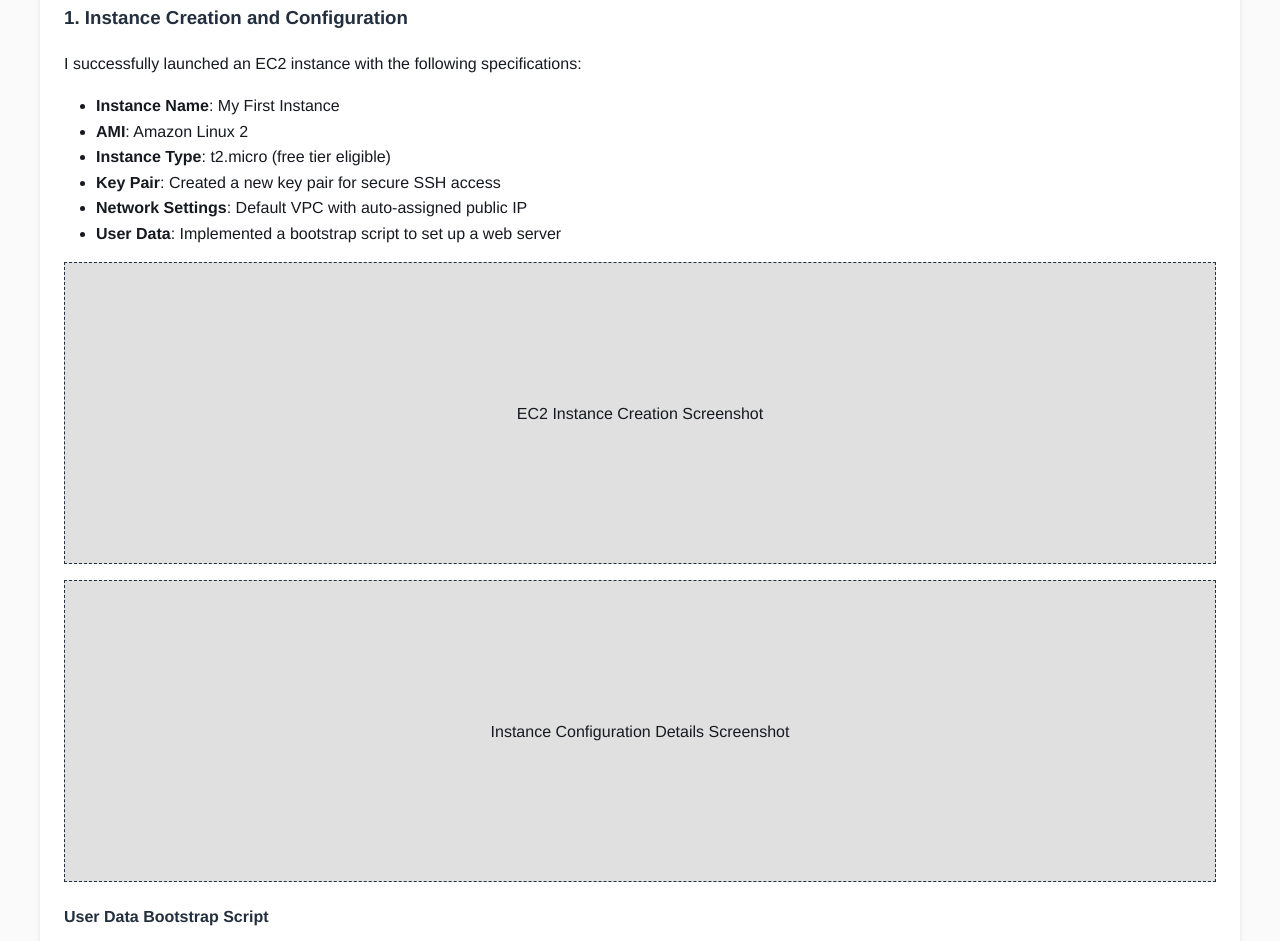
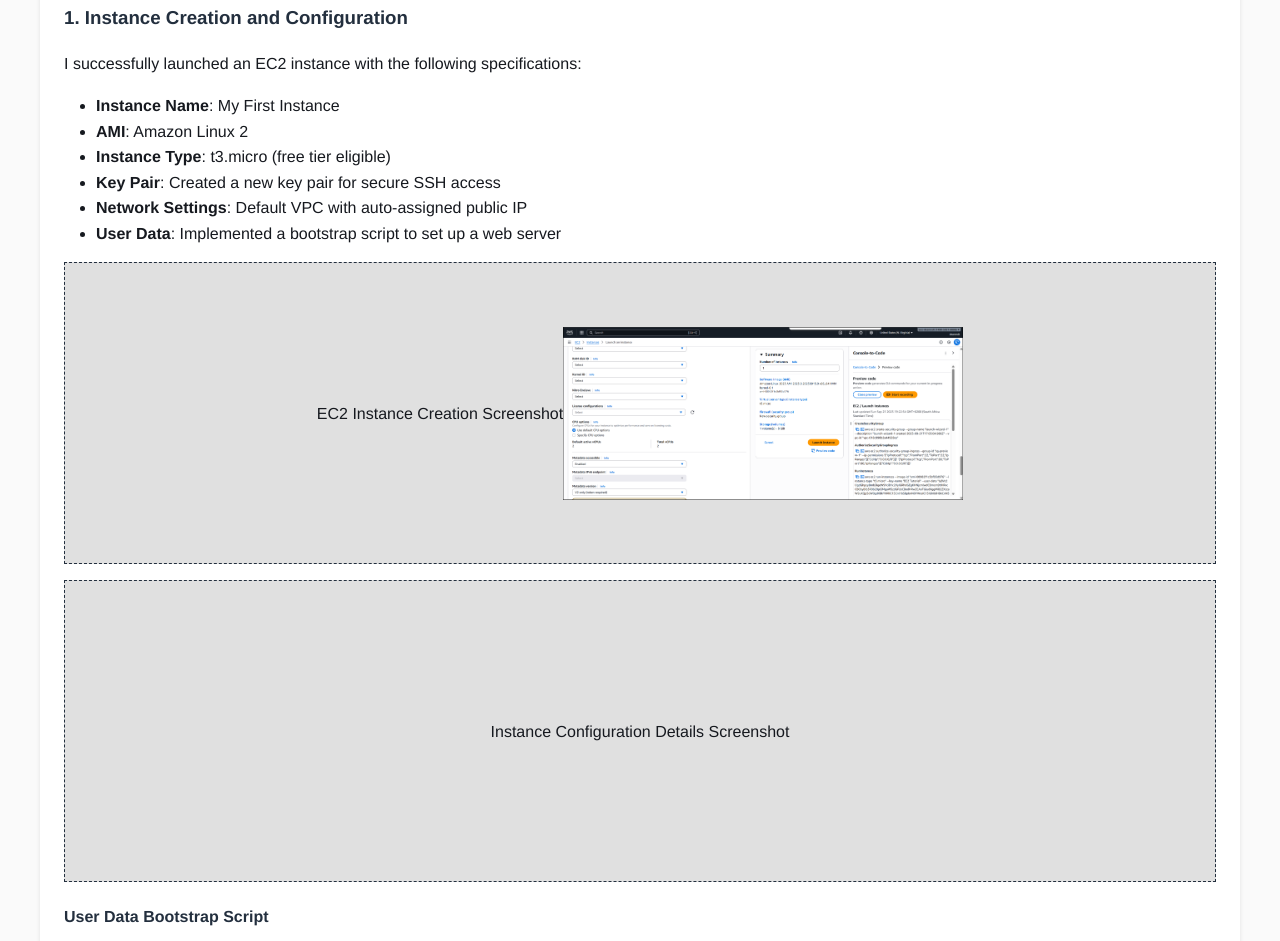
Before and after one commit to deanmtd/AWS-EC2-Deployment-Projects-P1, a plain HTML site: page index.html in a window 1280 px wide. Shown: the part 812-1753 px from the top of the page. Drawn offline with Linux system fonts and the light colour scheme.

Commit message:
Update index.html

```diff
--- a/index.html
+++ b/index.html
@@ -179,7 +179,7 @@
             <ul>
                 <li><strong>Instance Name</strong>: My First Instance</li>
                 <li><strong>AMI</strong>: Amazon Linux 2</li>
-                <li><strong>Instance Type</strong>: t2.micro (free tier eligible)</li>
+                <li><strong>Instance Type</strong>: t3.micro (free tier eligible)</li>
                 <li><strong>Key Pair</strong>: Created a new key pair for secure SSH access</li>
                 <li><strong>Network Settings</strong>: Default VPC with auto-assigned public IP</li>
                 <li><strong>User Data</strong>: Implemented a bootstrap script to set up a web server</li>
@@ -187,6 +187,7 @@
 
             <div class="image-placeholder">
                 <p>EC2 Instance Creation Screenshot</p>
+				<img src="images/t3MicroInstanceConfig.png" alt="AWS-IAM Screenshot" width="400">
             </div>
 
             <div class="image-placeholder">
```
